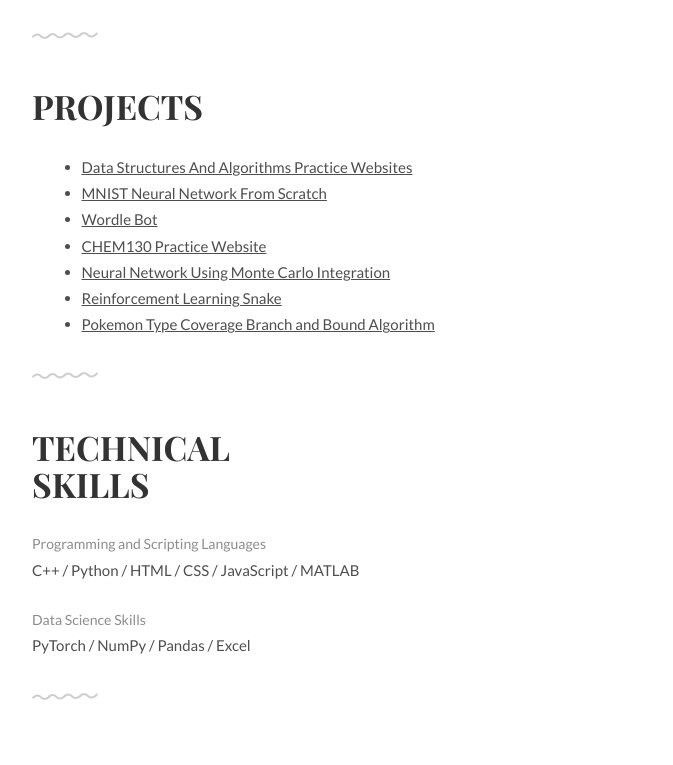
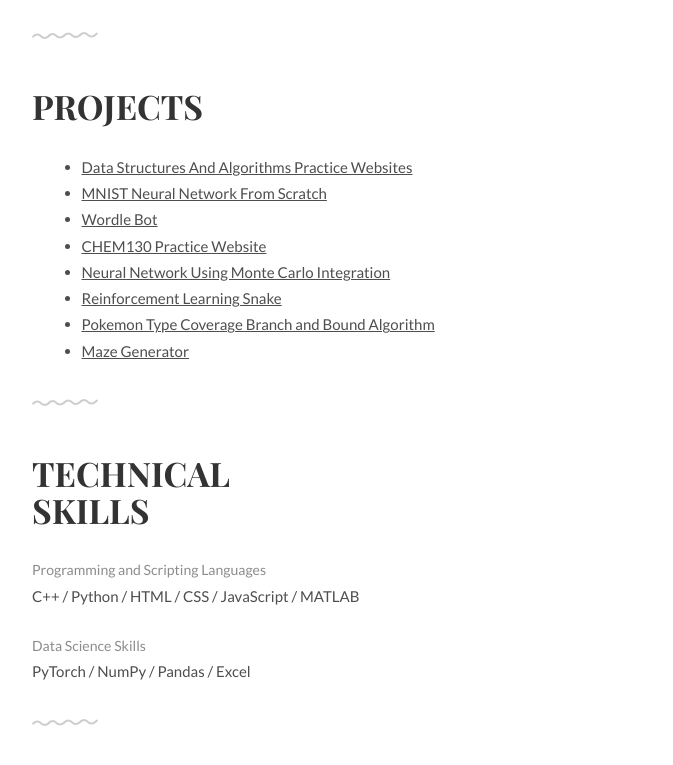
Before and after one commit to kevincal1226/kevincal1226.github.io, a plain HTML site: page index.html in a window 1280 px wide. Shown: the part 1202-1967 px from the top of the page, without its empty margins (297-970 px from the left). Drawn offline with Linux system fonts and the light colour scheme.

Commit message:
added maze generator

```diff
--- a/index.html
+++ b/index.html
@@ -149,6 +149,7 @@
                         Snake</a></li>
                 <li><a href="https://github.com/kevincal1226/pokemon-backtracking-type-coverage">Pokemon Type
                         Coverage Branch and Bound Algorithm</a></li>
+                <li><a href="https://github.com/kevincal1226/maze-generator">Maze Generator</a></li>
             </ul>
         </div>
     </div>
```
